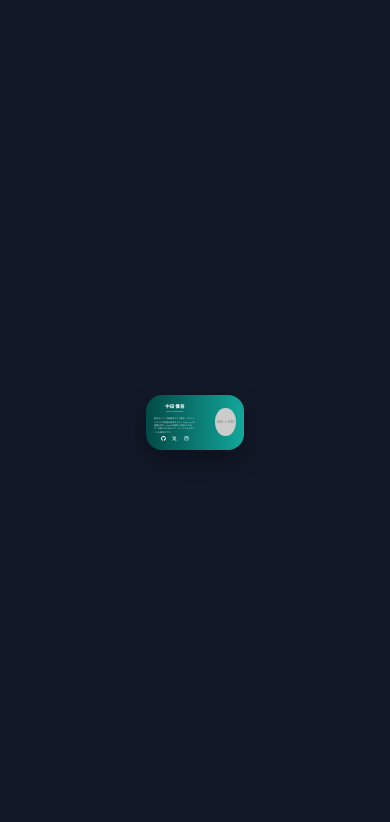
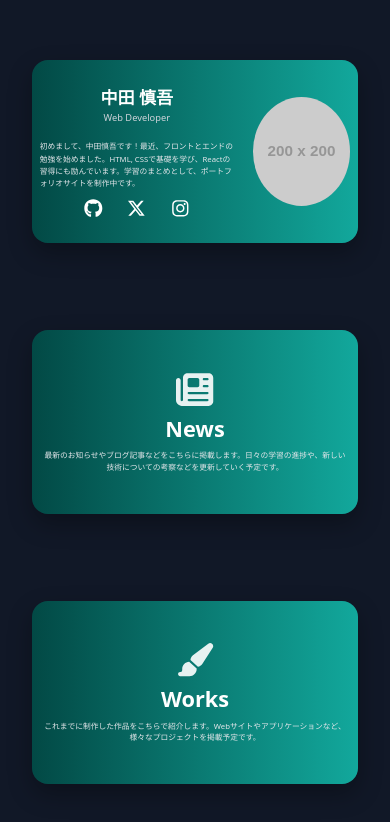
Before and after one commit to nakatashingo/nakata-portfolio, a Next.js app in the folder app/: page / in a window 390 px wide. Shown: the top 822 px of the page. Built offline with nearby package versions, Linux system fonts and the light colour scheme.

Commit message:
News,Works cardを追加

```diff
--- a/app/app/globals.css
+++ b/app/app/globals.css
@@ -42,34 +42,43 @@ body {
 /* --- ポートフォリオスタイル --- */
 .portfolio-container {
   display: flex;
+  flex-wrap: wrap; /* カードを折り返し表示 */
   justify-content: center;
   align-items: center;
   width: 100%;
   min-height: 100vh;
   padding: 2rem;
   background-color: #111827;
+  gap: 2rem; /* カード間の余白 */
 }
 
 .portfolio-card {
   /* ▼▼▼ コンテナクエリの設定 ▼▼▼ */
-  container-type: inline-size; /* この要素を幅基準のコンテナとして定義 */
-  container-name: portfolio-card; /* コンテナに名前を付ける */
+  container-type: inline-size;
+  container-name: portfolio-card;
 
   display: flex;
   align-items: center;
   background: linear-gradient(to right, var(--card-gradient-start), var(--card-gradient-end));
   color: white;
   border-radius: 16px;
-  padding: 2cqw; /* パディングをカードの幅に連動させる */
+  padding: 2cqw;
 
-  /* カード自体の大きさを画面に応じて変更 */
-  width: 30%;
-  max-width: 750px;
+  /* カードの横幅を柔軟に調整 (最小350px, 基本30%, 最大450px) */
+  width: clamp(350px, 30%, 450px);
 
-  aspect-ratio: 16 / 9; /* 縦横比を常に65:40に固定 */
+  aspect-ratio: 16 / 9;
 
   box-shadow: 0 10px 25px rgba(0, 0, 0, 0.3);
   gap: 5cqw;
+  text-decoration: none; /* aタグの下線を削除 */
+  transition: transform 0.3s ease, box-shadow 0.3s ease; /* ホバーエフェクト用 */
+}
+
+/* カードにホバーエフェクトを追加 */
+.portfolio-card:hover {
+  transform: translateY(-5px);
+  box-shadow: 0 15px 30px rgba(0, 0, 0, 0.4);
 }
 
 .introduction {
@@ -80,13 +89,13 @@ body {
 
 /* ▼▼▼ コンテナ相対単位(cqw)でフォントサイズを指定 ▼▼▼ */
 .introduction h1 {
-  font-size: 5.5cqw; /* カード幅の5.5% */
+  font-size: 5.5cqw;
   font-weight: 700;
   text-align: center;
 }
 
 .introduction h2 {
-  font-size: 3cqw; /* カード幅の3% */
+  font-size: 3cqw;
   font-weight: 400;
   color: #d1d5db;
   text-align: center;
@@ -94,7 +103,7 @@ body {
 }
 
 .introduction p {
-  font-size: 2.5cqw; /* カード幅の2.5% */
+  font-size: 2.5cqw;
   text-align: left;
   line-height: 1.6;
   color: #e5e7eb;
@@ -104,7 +113,7 @@ body {
 .social-icons {
   display: flex;
   justify-content: center;
-  gap: 8cqw; /* ギャップもカード幅に連動 */
+  gap: 8cqw;
   margin-top: 3cqw;
 }
 
@@ -117,7 +126,6 @@ body {
   opacity: 0.8;
 }
 
-/* react-iconsのSVGサイズをコンテナ基準で指定 */
 .social-icons svg {
   width: 6cqw;
   height: 6cqw;
@@ -130,7 +138,6 @@ body {
   justify-content: center;
 }
 
-/* 画像サイズをコンテナ基準で指定 */
 .profile-icon img {
   border-radius: 100%;
   width: 35cqw;
@@ -138,3 +145,37 @@ body {
   object-fit: cover;
   border: none;
 }
+
+/* --- News/Worksカード用のスタイルを追加 --- */
+.content-card {
+  justify-content: center;
+  text-align: center;
+}
+
+.content-introduction {
+  display: flex;
+  flex-direction: column;
+  align-items: center;
+  gap: 1.5cqw;
+}
+
+.content-introduction h1 {
+  font-size: 7cqw;
+  font-weight: 700;
+}
+
+.content-introduction p {
+  font-size: 2.5cqw;
+  color: #e5e7eb;
+  line-height: 1.5;
+  padding: 0 1cqw;
+}
+
+.content-icon {
+  color: rgba(255, 255, 255, 0.9);
+}
+
+.content-icon svg {
+  width: 12cqw;
+  height: 12cqw;
+}
--- a/app/app/page.tsx
+++ b/app/app/page.tsx
@@ -1,40 +1,58 @@
 import Image from "next/image";
-import { FaGithub, FaInstagram, FaXTwitter } from "react-icons/fa6";
+// アイコン名を正しく修正
+import { FaGithub, FaInstagram, FaXTwitter, FaNewspaper, FaPaintbrush } from "react-icons/fa6";
 
-// 表示するデータをオブジェクトとして管理
-const portfolioData = {
+// カードごとのデータを配列で管理
+const cardsData = [
+  {
+    id: 1,
+    type: "profile",
     name: "中田 慎吾",
     title: "Web Developer",
     description: "初めまして、中田慎吾です！最近、フロントとエンドの勉強を始めました。HTML, CSSで基礎を学び、Reactの習得にも励んでいます。学習のまとめとして、ポートフォリオサイトを制作中です。",
-  imageUrl: "https://placehold.jp/200x200.png", // 画像URLは適宜変更してください
+    imageUrl: "https://placehold.jp/200x200.png",
     socialLinks: [
-    {
-      name: "GitHub",
-      url: "https://github.com/nakatashingo",
-      icon: <FaGithub />, // sizeプロパティを削除
+      { name: "GitHub", url: "https://github.com/nakatashingo", icon: <FaGithub /> },
+      { name: "X (Twitter)", url: "#", icon: <FaXTwitter /> },
+      { name: "Instagram", url: "#", icon: <FaInstagram /> },
+    ],
   },
   {
-      name: "X (Twitter)",
-      url: "#", // ご自身のURLを入力してください
-      icon: <FaXTwitter />, // sizeプロパティを削除
+    id: 2,
+    type: "content",
+    title: "News",
+    description: "最新のお知らせやブログ記事などをこちらに掲載します。日々の学習の進捗や、新しい技術についての考察などを更新していく予定です。",
+    icon: <FaNewspaper />,
+    link: "#",
   },
   {
-      name: "Instagram",
-      url: "#", // ご自身のURLを入力してください
-      icon: <FaInstagram />, // sizeプロパティを削除
+    id: 3,
+    type: "content",
+    title: "Works",
+    description: "これまでに制作した作品をこちらで紹介します。Webサイトやアプリケーションなど、様々なプロジェクトを掲載予定です。",
+    // こちらも正しく修正しました
+    icon: <FaPaintbrush />,
+    link: "#",
   },
-  ],
-};
+];
 
-// ポートフォリオカード部分をコンポーネントとして分離
-const PortfolioCard = () => (
-  <section className="portfolio-card">
+// propsの型定義
+interface PortfolioCardProps {
+  card: (typeof cardsData)[0];
+}
+
+// ポートフォリオカードコンポーネント
+const PortfolioCard = ({ card }: PortfolioCardProps) => {
+  // プロフィールカードの場合
+  if (card.type === "profile") {
+    return (
+      <div className="portfolio-card">
         <article className="introduction">
-      <h1>{portfolioData.name}</h1>
-      <h2>{portfolioData.title}</h2>
-      <p>{portfolioData.description}</p>
+          <h1>{card.name}</h1>
+          <h2>{card.title}</h2>
+          <p>{card.description}</p>
           <nav className="social-icons">
-        {portfolioData.socialLinks.map((social) => (
+            {card.socialLinks?.map((social) => (
               <a
                 key={social.name}
                 href={social.url}
@@ -49,21 +67,36 @@ const PortfolioCard = () => (
         </article>
         <figure className="profile-icon">
           <Image
-        src={portfolioData.imageUrl}
+            src={card.imageUrl!}
             alt="My Icon"
-        width={200} // widthとheightはCSSで制御するためこの値は使われませんが、必須プロパティなので残します
+            width={200}
             height={200}
           />
         </figure>
-  </section>
+      </div>
     );
+  }
+
+  // News, Worksなどのコンテンツカードの場合
+  return (
+    <a href={card.link} className="portfolio-card content-card">
+      <article className="content-introduction">
+        <div className="content-icon">{card.icon}</div>
+        <h1>{card.title}</h1>
+        <p>{card.description}</p>
+      </article>
+    </a>
+  );
+};
 
 
 // ページの本体
 export default function Home() {
   return (
     <main className="portfolio-container">
-      <PortfolioCard />
+      {cardsData.map((card) => (
+        <PortfolioCard key={card.id} card={card} />
+      ))}
     </main>
   );
 }
```
Lines whose indentation alone changed are shown as unchanged.
